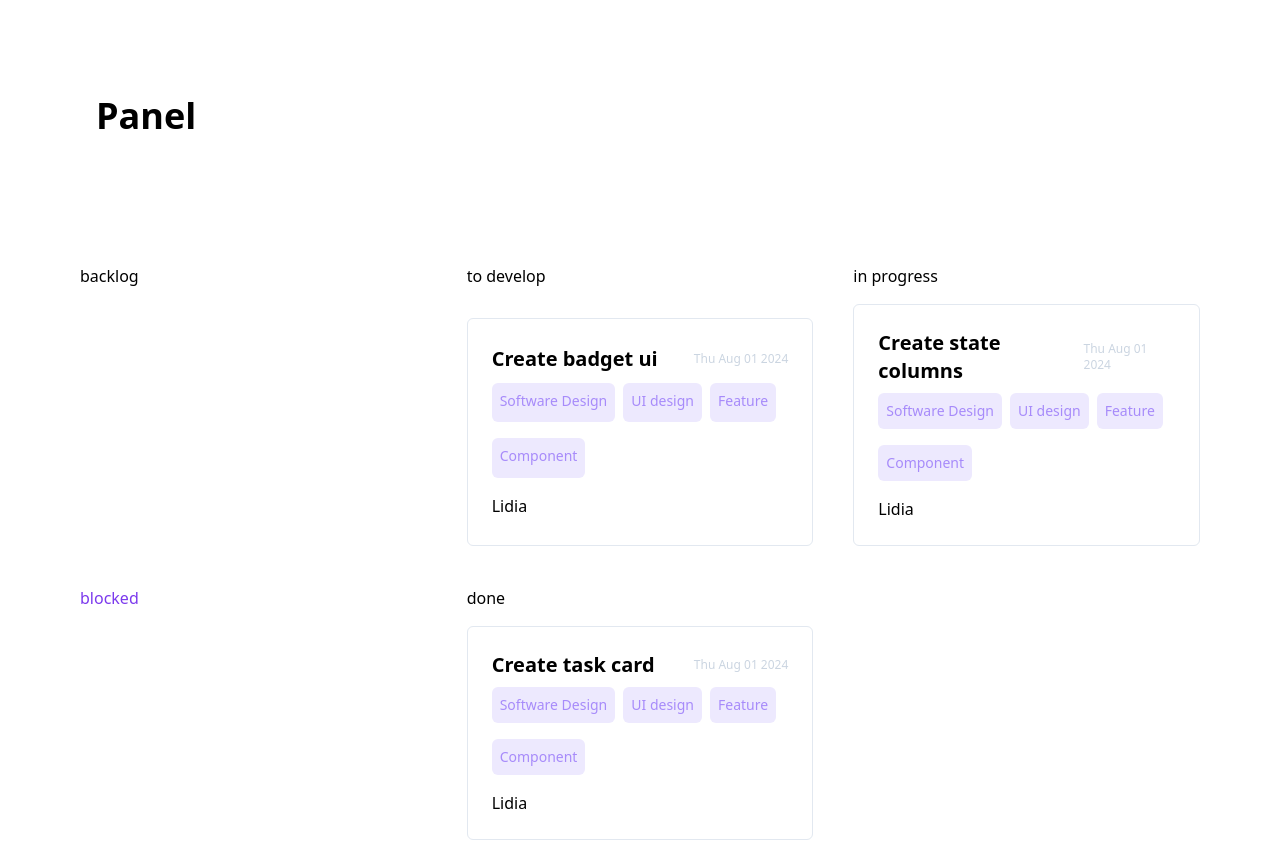
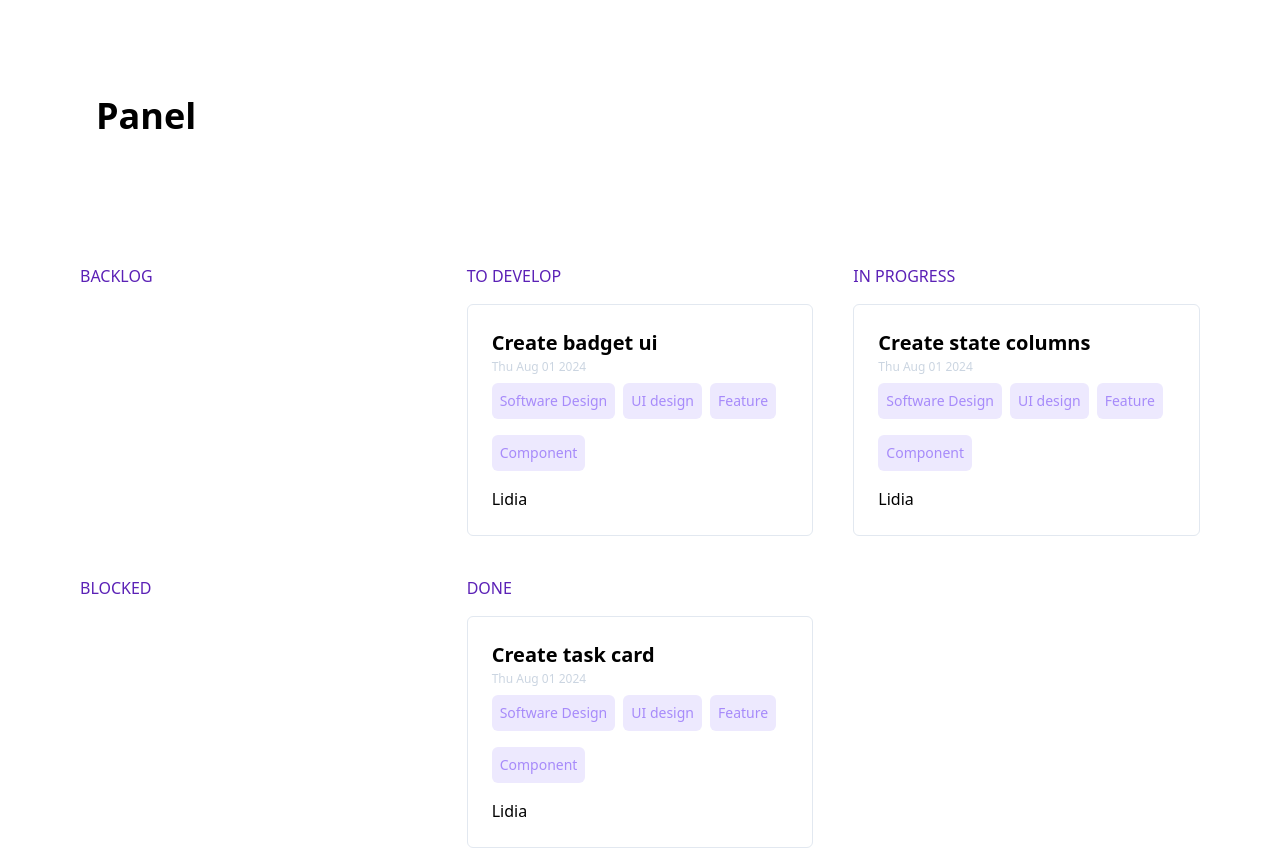
Before and after one commit to abluedev/vitodo, a React (Vite) app: page /dashboard in a window 1280 px wide. Shown: the top 849 px of the page. Built offline with nearby package versions, Linux system fonts and the light colour scheme; no server answers.

Commit message:
feature: improve state

```diff
--- a/src/features/Organizer/ui/organizer.component.tsx
+++ b/src/features/Organizer/ui/organizer.component.tsx
@@ -1,19 +1,19 @@
 import {Column} from "../../../components/board/column/column.tsx";
 import {Card} from "../../../components/card/card.tsx";
 import {TaskComponent} from "../../Task/ui/task.component.tsx";
-import {GetStates, States} from "../../State/domain/State.ts";
+import {GetStates, StateProps} from "../../State/domain/State.ts";
 import {State} from "../../State/ui/state.component.tsx";
 import {GetTasks, Task} from "../../Task/domain/Task.ts";
 
 export const OrganizerComponent = () => {
     return (
         <>
-            { GetStates().map( (state: States, index) => {
+            { GetStates().map( (state: StateProps, index) => {
                 return (
                     <Column key={`column-${index}`} className="col-span-12 md:col-span-6 lg:col-span-4 gap-4 flex flex-wrap gap">
-                        <State {...state} />
+                        <State state={state} />
                         { GetTasks().map((task: Task, index: number) => {
-                            return state.stateName ===  task.state && <Card>
+                            return state ===  task.state && <Card>
                                 <TaskComponent key={`${task.date}-${index}`} {...task}  />
                             </Card>
                             })}
--- a/src/features/State/domain/State.ts
+++ b/src/features/State/domain/State.ts
@@ -1,27 +1,5 @@
 export type StateProps = 'backlog' | 'to develop' | 'in progress' | 'blocked' |'done'
 
-export interface States {
-    stateName: StateProps,
-    configuration: {
-        color: string;
-    }
+export const GetStates = (): StateProps[] => {
+    return  [ 'backlog', 'to develop', 'in progress', 'blocked', 'done']
 }
-
-export const GetStates = (): States[] => {
-    return  [
-        {   stateName: 'backlog',
-            configuration: {color: 'text-lime-600'}},
-        {
-            stateName: 'to develop',
-            configuration: {color: 'text-emerald-600'}},
-        {
-            stateName: 'in progress',
-            configuration: {color: 'text-cyan-600'}},
-        {
-            stateName: 'blocked',
-            configuration: {color: 'text-violet-600'}},
-        {
-            stateName: 'done',
-            configuration: {color: 'text-fuchsia-600'}}
-        ]
-}
--- a/src/features/State/ui/state.component.tsx
+++ b/src/features/State/ui/state.component.tsx
@@ -1,6 +1,6 @@
-import {States} from "../domain/State.ts";
+import {StateProps} from "../domain/State.ts";
 
-export const State = (state:  States ) => {
-    return <p className={`${state.configuration.color}`}>{state.stateName}</p>
+export const State = ({state}:  {state: StateProps} ) => {
+    return <p className="text-violet-800 uppercase">{state}</p>
 
 }
--- a/src/features/Task/ui/task.component.tsx
+++ b/src/features/Task/ui/task.component.tsx
@@ -7,9 +7,9 @@ export const TaskComponent = ( {state = 'to develop', title, date, tags, inCharg
 
     return (
         <div className="flex flex-wrap gap-2" onClick={() => setShow && setShow(true)}>
-            <div className="flex w-full items-center" data-testid={state}>
-                <p className="text-xl font-semibold">{title} </p>
-                <p className="text-xs ml-auto text-slate-300"> {date}</p>
+            <div className="flex flex-wrap gap-0.5 w-full items-center" data-testid={state}>
+                <p className="text-xl font-semibold w-full">{title} </p>
+                <p className="text-xs ml-auto text-slate-300 w-full"> {date}</p>
             </div>
             {tags.map((tag, index) => <p key={`tag-${index}`} className="text-sm rounded-md bg-violet-100 p-2 text-violet-400 mb-2"> {tag}</p>)}
             <div className="flex gap-6 flex-wrap w-full">
--- a/tailwind.config.js
+++ b/tailwind.config.js
@@ -6,5 +6,5 @@ module.exports = {
     extend: {},
   },
   plugins:
-    []
+    [],
 }
```
Also changed, not shown: src/features/State/ui/state.module.css (added).
